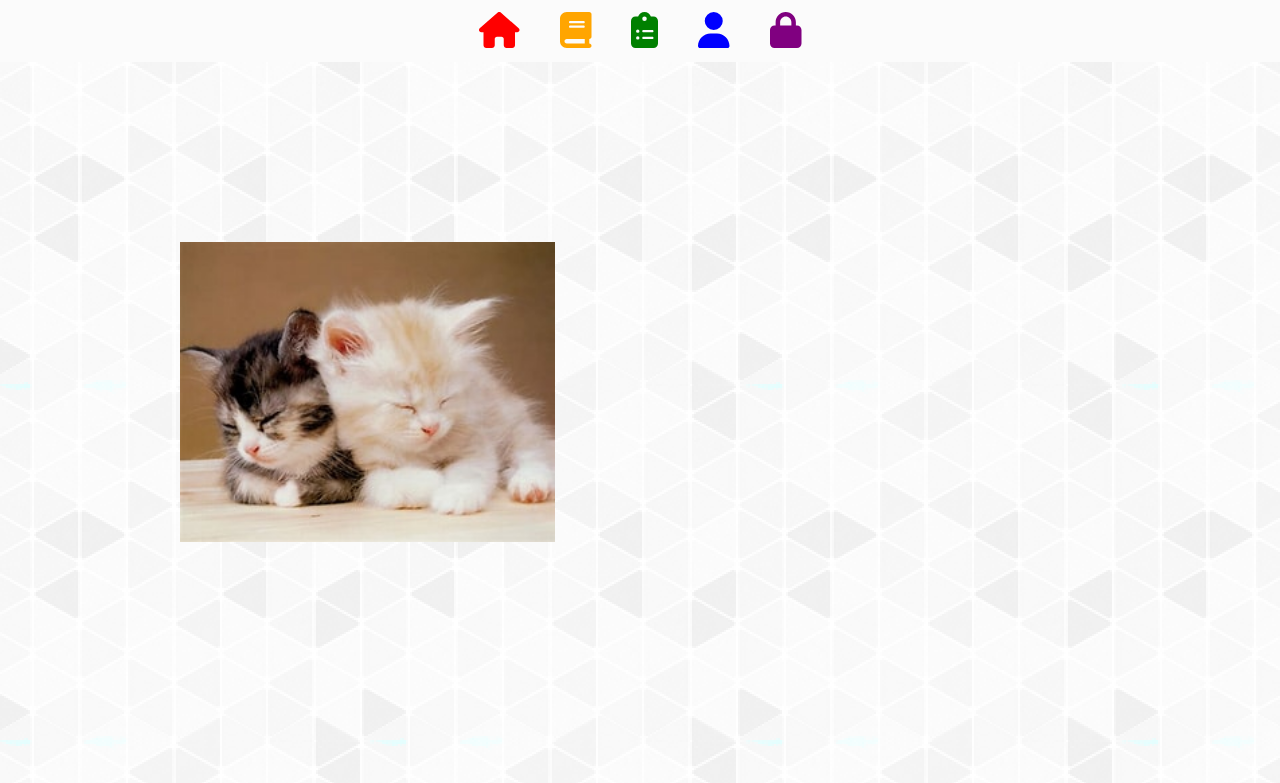
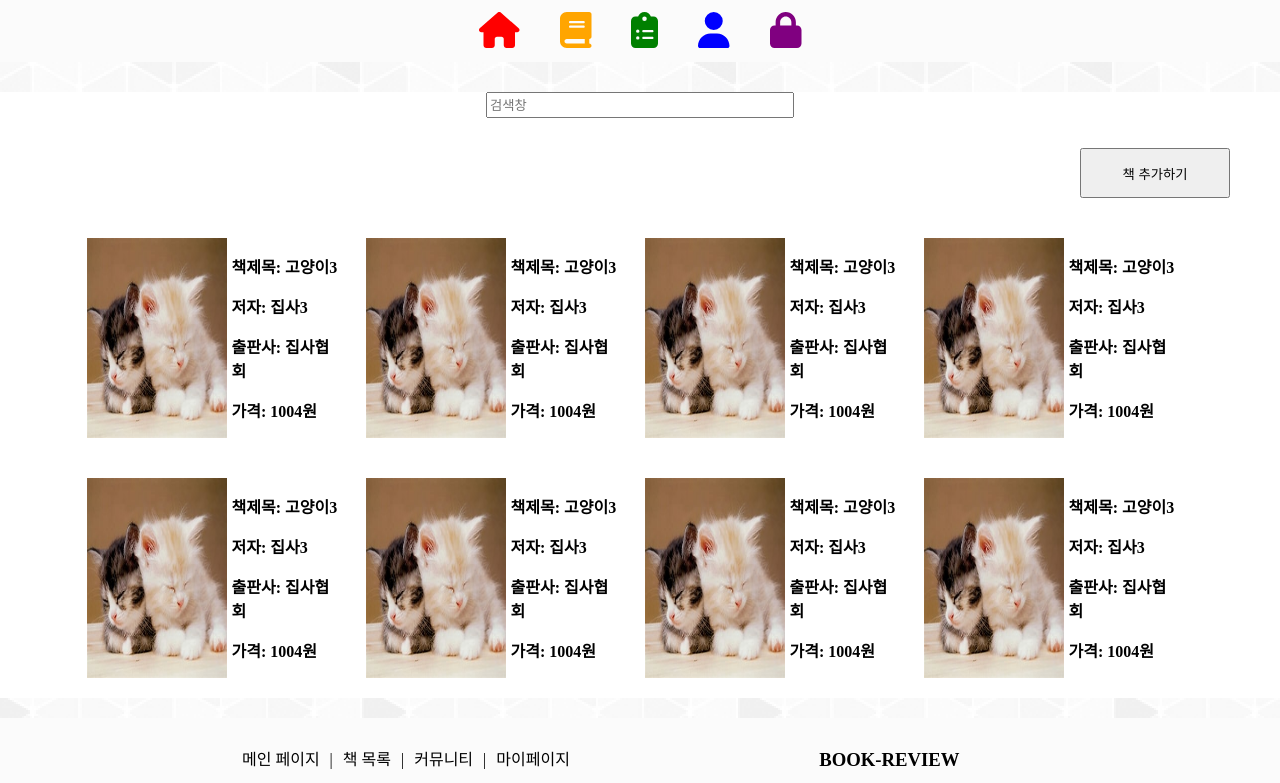
Before and after one commit to KittelLee/book-review, a React (Vite) app: page /List in a window 1280 px wide. Shown: the top 783 px of the page. Built offline with nearby package versions, Linux system fonts and the light colour scheme.

Commit message:
List.tsx와 BookAdd.tsx 연결

```diff
--- a/src/components/Modal/BookAdd.tsx
+++ b/src/components/Modal/BookAdd.tsx
@@ -1,19 +1,62 @@
 import { useState } from "react";
 import styled from "styled-components";
+import firebase from "firebase/compat/app";
+import "firebase/compat/storage";
 import BookAddIcon from "../../assets/icons/BookAddIcon.jpeg";
 
 interface BookAddProps {
   closeBookAddModal: () => void;
 }
 
+/*firebaseConfig부분 props로 내려줄수있지않나?*/
+const firebaseConfig = {
+  apiKey: "AIzaSyAu1pu4r4m_kJLEyeL7Jgc6tWz94Upzk98",
+  authDomain: "book-review-a7be9.firebaseapp.com",
+  projectId: "book-review-a7be9",
+  storageBucket: "book-review-a7be9.appspot.com",
+  messagingSenderId: "905824431279",
+  appId: "1:905824431279:web:f56fdfc06bc60dd733785a",
+  measurementId: "G-L9QXD3H138",
+};
+
+firebase.initializeApp(firebaseConfig);
+
+const storage = firebase.storage();
+
 function BookAdd({ closeBookAddModal }: BookAddProps) {
   const [selectedFile, setSelectedFile] = useState<File | null>(null);
+  const [bookTitle, setBookTitle] = useState("");
+  const [author, setAuthor] = useState("");
+  const [publisher, setPublisher] = useState("");
+  const [price, setPrice] = useState("");
 
   const handleFileChange = (event: React.ChangeEvent<HTMLInputElement>) => {
     const files = event.target.files;
     if (files && files.length > 0) {
       setSelectedFile(files[0]);
     }
+  };
+
+  const handleUpload = async () => {
+    if (!selectedFile) return;
+
+    // 파일을 Firebase Storage에 업로드
+    const storageRef = storage.ref();
+    const fileRef = storageRef.child(selectedFile.name);
+    await fileRef.put(selectedFile);
+
+    // 업로드된 파일의 다운로드 URL을 가져옴
+    const downloadURL = await fileRef.getDownloadURL();
+
+    // 책 정보 및 다운로드 URL을 콘솔에 출력
+    console.log("책 제목:", bookTitle);
+    console.log("저자:", author);
+    console.log("출판사:", publisher);
+    console.log("가격:", price);
+    console.log("이미지 URL:", downloadURL);
+
+    // 모달 닫기
+    closeBookAddModal();
   };
 
   return (
@@ -25,13 +68,29 @@ function BookAdd({ closeBookAddModal }: BookAddProps) {
       />
       <Upload>
         <input id="fileInput" type="file" onChange={handleFileChange} />
-        <input type="text" placeholder="책제목을 기입해주세요" />
-        <input type="text" placeholder="저자를 기입해주세요" />
-        <input type="text" placeholder="출판사를 기입해주세요" />
-        <input type="text" placeholder="가격을 기입해주세요" />
+        <input
+          type="text"
+          placeholder="책제목을 기입해주세요"
+          onChange={(e) => setBookTitle(e.target.value)}
+        />
+        <input
+          type="text"
+          placeholder="저자를 기입해주세요"
+          onChange={(e) => setAuthor(e.target.value)}
+        />
+        <input
+          type="text"
+          placeholder="출판사를 기입해주세요"
+          onChange={(e) => setPublisher(e.target.value)}
+        />
+        <input
+          type="number"
+          placeholder="가격을 기입해주세요"
+          onChange={(e) => setPrice(e.target.value)}
+        />
       </Upload>
       <BottomBtn>
-        <button>완료하기</button>
+        <button onClick={handleUpload}>완료하기</button>
         <button onClick={closeBookAddModal}>창닫기</button>
       </BottomBtn>
     </BookAddWrap>
@@ -62,6 +121,12 @@ const Upload = styled.div`
   }
   input {
     width: 40%;
+  }
+  input:nth-child(n + 2) {
+    border: none;
+    border-radius: 4px;
+    padding: 4px 6px;
+    background-color: skyblue;
   }
 `;
 
--- a/src/pages/List.tsx
+++ b/src/pages/List.tsx
@@ -29,7 +29,7 @@ const customStyles2 = {
     bottom: "auto",
     marginRight: "-50%",
     transform: "translate(-50%, -50%)",
-    height: "50%",
+    height: "54%",
     width: "40%",
   },
   overlay: {
@@ -60,8 +60,111 @@ function List() {
   }
 
   return (
-    <ListWrap>
-      <img src={CatImg} onClick={openReviewModal} />
+    <BackColor>
+      <SearchSection>
+        <input placeholder="검색창" />
+      </SearchSection>
+
+      <BookAddSection>
+        <button onClick={openBookAddModal}>책 추가하기</button>
+      </BookAddSection>
+
+      <BookMainWrap>
+        <BookWrap>
+          <BookSection>
+            <BookLeftSection>
+              <ImgSection>
+                <img src={CatImg} onClick={openReviewModal} />
+              </ImgSection>
+              <InfoSection onClick={openReviewModal}>
+                <p>책제목: 고양이3</p>
+                <p>저자: 집사3</p>
+                <p>출판사: 집사협회</p>
+                <p>가격: 1004원</p>
+              </InfoSection>
+            </BookLeftSection>
+            <BookRightSection>
+              <ImgSection>
+                <img src={CatImg} onClick={openReviewModal} />
+              </ImgSection>
+              <InfoSection onClick={openReviewModal}>
+                <p>책제목: 고양이3</p>
+                <p>저자: 집사3</p>
+                <p>출판사: 집사협회</p>
+                <p>가격: 1004원</p>
+              </InfoSection>
+            </BookRightSection>
+            <BookLeftSection>
+              <ImgSection>
+                <img src={CatImg} onClick={openReviewModal} />
+              </ImgSection>
+              <InfoSection onClick={openReviewModal}>
+                <p>책제목: 고양이3</p>
+                <p>저자: 집사3</p>
+                <p>출판사: 집사협회</p>
+                <p>가격: 1004원</p>
+              </InfoSection>
+            </BookLeftSection>
+            <BookRightSection>
+              <ImgSection>
+                <img src={CatImg} onClick={openReviewModal} />
+              </ImgSection>
+              <InfoSection onClick={openReviewModal}>
+                <p>책제목: 고양이3</p>
+                <p>저자: 집사3</p>
+                <p>출판사: 집사협회</p>
+                <p>가격: 1004원</p>
+              </InfoSection>
+            </BookRightSection>
+          </BookSection>
+          <BookSection>
+            <BookLeftSection>
+              <ImgSection>
+                <img src={CatImg} onClick={openReviewModal} />
+              </ImgSection>
+              <InfoSection onClick={openReviewModal}>
+                <p>책제목: 고양이3</p>
+                <p>저자: 집사3</p>
+                <p>출판사: 집사협회</p>
+                <p>가격: 1004원</p>
+              </InfoSection>
+            </BookLeftSection>
+            <BookRightSection>
+              <ImgSection>
+                <img src={CatImg} onClick={openReviewModal} />
+              </ImgSection>
+              <InfoSection onClick={openReviewModal}>
+                <p>책제목: 고양이3</p>
+                <p>저자: 집사3</p>
+                <p>출판사: 집사협회</p>
+                <p>가격: 1004원</p>
+              </InfoSection>
+            </BookRightSection>
+            <BookLeftSection>
+              <ImgSection>
+                <img src={CatImg} onClick={openReviewModal} />
+              </ImgSection>
+              <InfoSection onClick={openReviewModal}>
+                <p>책제목: 고양이3</p>
+                <p>저자: 집사3</p>
+                <p>출판사: 집사협회</p>
+                <p>가격: 1004원</p>
+              </InfoSection>
+            </BookLeftSection>
+            <BookRightSection>
+              <ImgSection>
+                <img src={CatImg} onClick={openReviewModal} />
+              </ImgSection>
+              <InfoSection onClick={openReviewModal}>
+                <p>책제목: 고양이3</p>
+                <p>저자: 집사3</p>
+                <p>출판사: 집사협회</p>
+                <p>가격: 1004원</p>
+              </InfoSection>
+            </BookRightSection>
+          </BookSection>
+        </BookWrap>
+      </BookMainWrap>
       <Modal
         isOpen={reviewModalIsOpen}
         onRequestClose={closeReviewModal}
@@ -73,7 +176,6 @@ function List() {
         </CloseBtn>
       </Modal>
 
-      <img src={CatImg} onClick={openBookAddModal} />
       <Modal
         isOpen={bookAddModalIsOpen}
         onRequestClose={closeBookAddModal}
@@ -84,23 +186,89 @@ function List() {
           <button onClick={closeBookAddModal}>X</button>
         </CloseBtn>
       </Modal>
-
-      <img src={CatImg} onClick={openReviewModal} />
-      <img src={CatImg} onClick={openReviewModal} />
-      <img src={CatImg} onClick={openReviewModal} />
-    </ListWrap>
+    </BackColor>
   );
 }
 
 export default List;
 
-const ListWrap = styled.div`
+const BackColor = styled.div`
+  background-color: #fff;
+`;
+
+const SearchSection = styled.div`
+  display: flex;
+  justify-content: center;
+  margin: 30px 0;
+  input {
+    width: 300px;
+    height: 20px;
+  }
+`;
+
+const BookAddSection = styled.div`
+  display: flex;
+  justify-content: flex-end;
+  margin-right: 50px;
+  button {
+    width: 150px;
+    height: 50px;
+    &:hover {
+      cursor: pointer;
+      background-color: #fff;
+    }
+  }
+`;
+
+const BookMainWrap = styled.div`
+  display: flex;
+  justify-content: center;
+  margin: 20px;
+`;
+
+const BookWrap = styled.div`
+  width: 90%;
+`;
+
+const BookSection = styled.div`
+  display: flex;
+  flex-direction: row;
+  width: 100%;
+`;
+
+const BookLeftSection = styled.div`
+  display: flex;
+  width: 50%;
+  padding: 10px;
+`;
+
+const ImgSection = styled.div`
+  width: 50%;
+  display: flex;
+  justify-content: center;
+  align-items: center;
   img {
-    height: 300px;
-    margin: 180px;
+    width: 140px;
+    height: 200px;
     cursor: pointer;
   }
 `;
+
+const InfoSection = styled.div`
+  width: 50%;
+  padding: 10px;
+  p {
+    cursor: pointer;
+    font-weight: bold;
+  }
+`;
+
+const BookRightSection = styled.div`
+  display: flex;
+  padding: 10px;
+  width: 50%;
+`;
+
 const CloseBtn = styled.div`
   position: absolute;
   top: 10px;
```
Also changed, not shown: src/Firebase.ts (renamed from src/Firebase.tsx), 1 other file (tests, documents, lock files or other folders).
